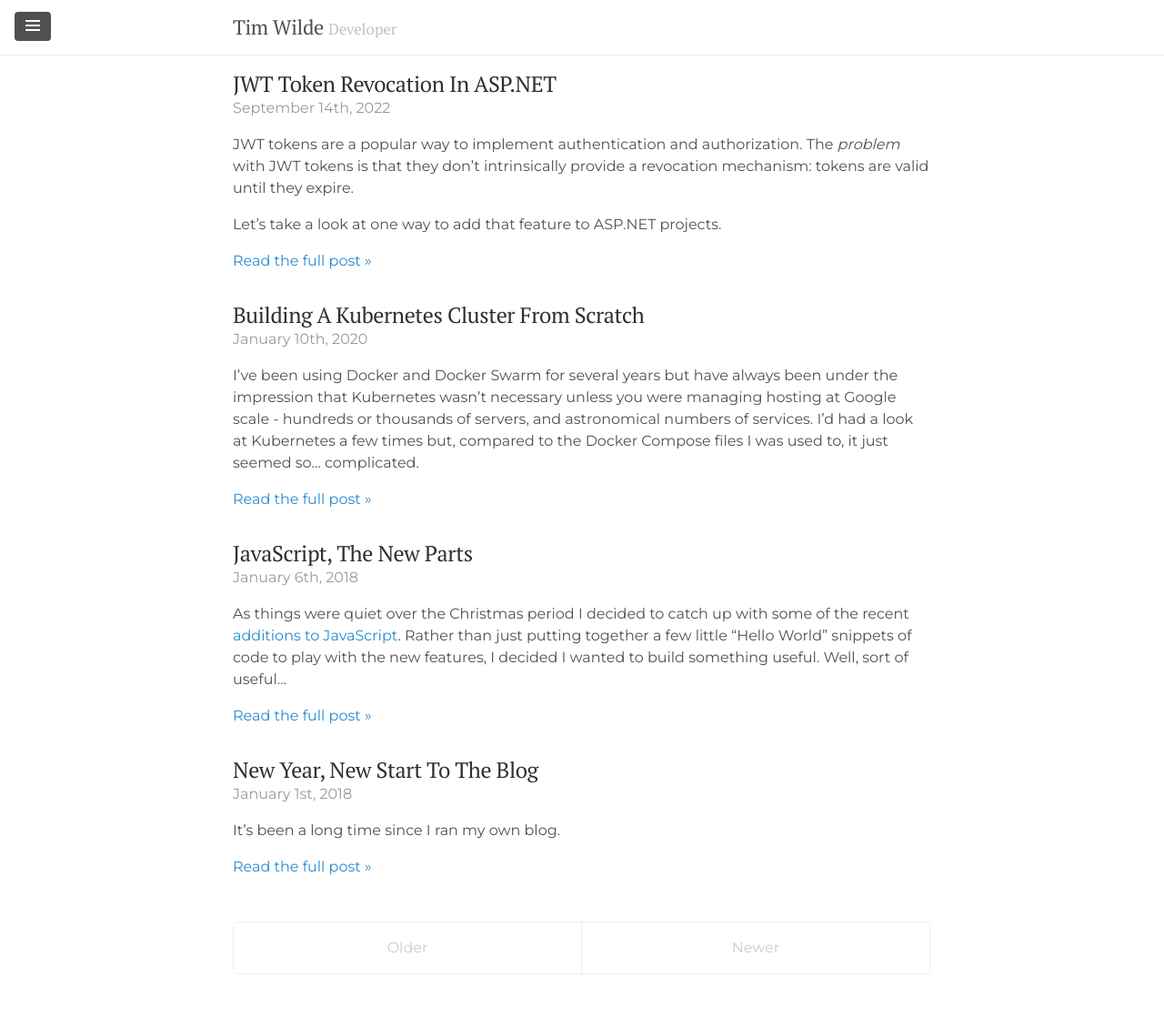
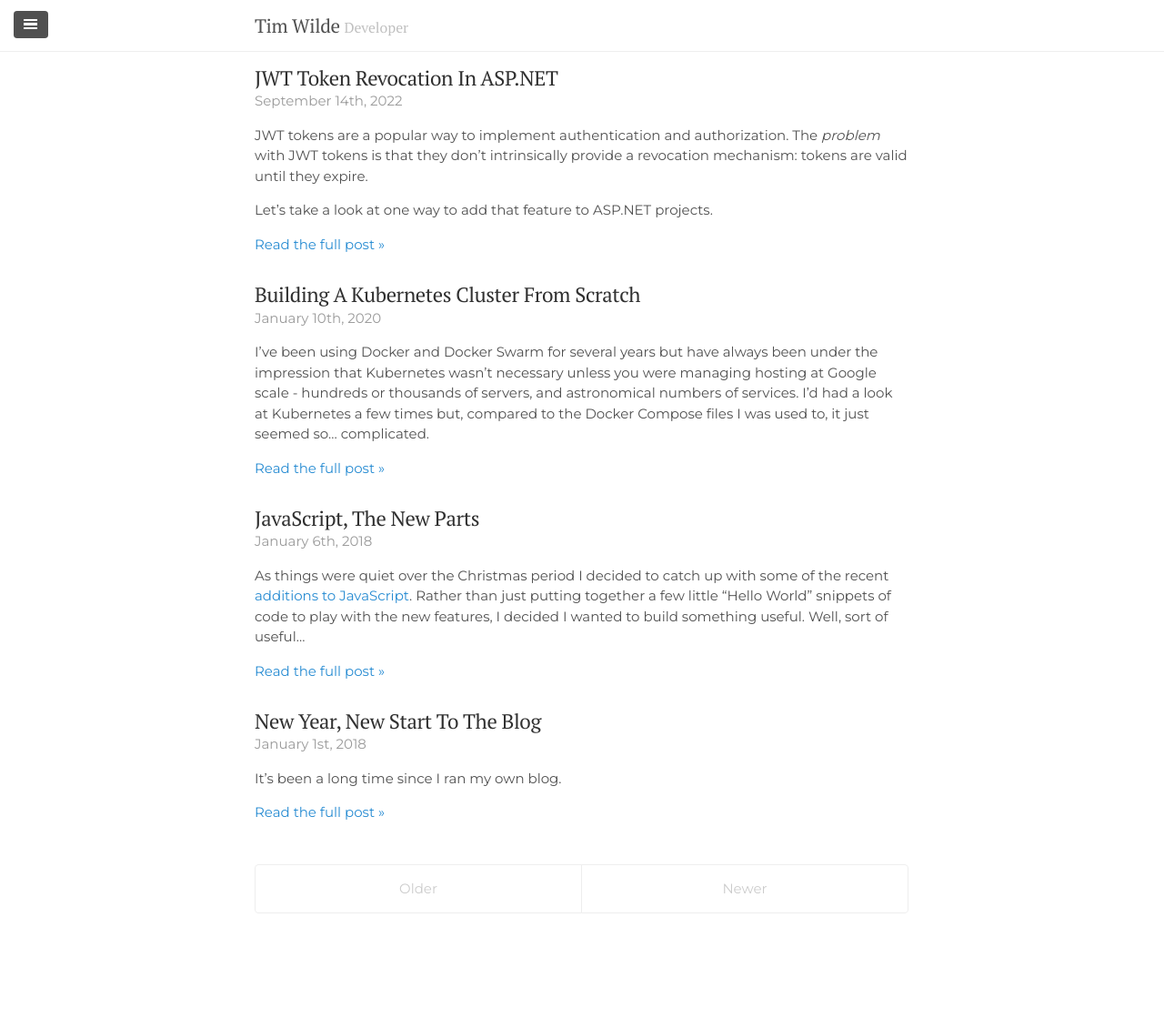
Before and after one commit to TimWilde/timwilde.github.io, a Jekyll site: the page built from index.html, in a window 1280 px wide. Shown: the whole page at 91% size. Built offline with Jekyll 4.4.1, drawn with Linux system fonts in a browser that asks for light colours; the list of posts is cut into pages by our own code; after the commit the page ends 1049 px from its top, so only the background shows below that.

Commit message:
Font size and avoid publishing posts with future dates.

```diff
--- a/_config.yml
+++ b/_config.yml
@@ -13,6 +13,7 @@
 paginate:            5
 
 # Exclusions
+future:             false
 exclude:            ['/breakanoid/CREDITS.md']
 
 # About/contact
--- a/public/css/poole.css
+++ b/public/css/poole.css
@@ -49,7 +49,7 @@
 
 html {
   font-family: "Montserrat", Helvetica, Arial, sans-serif;
-  font-size: 16px;
+  font-size: 15px;
   line-height: 1.5;
 }
 
```
